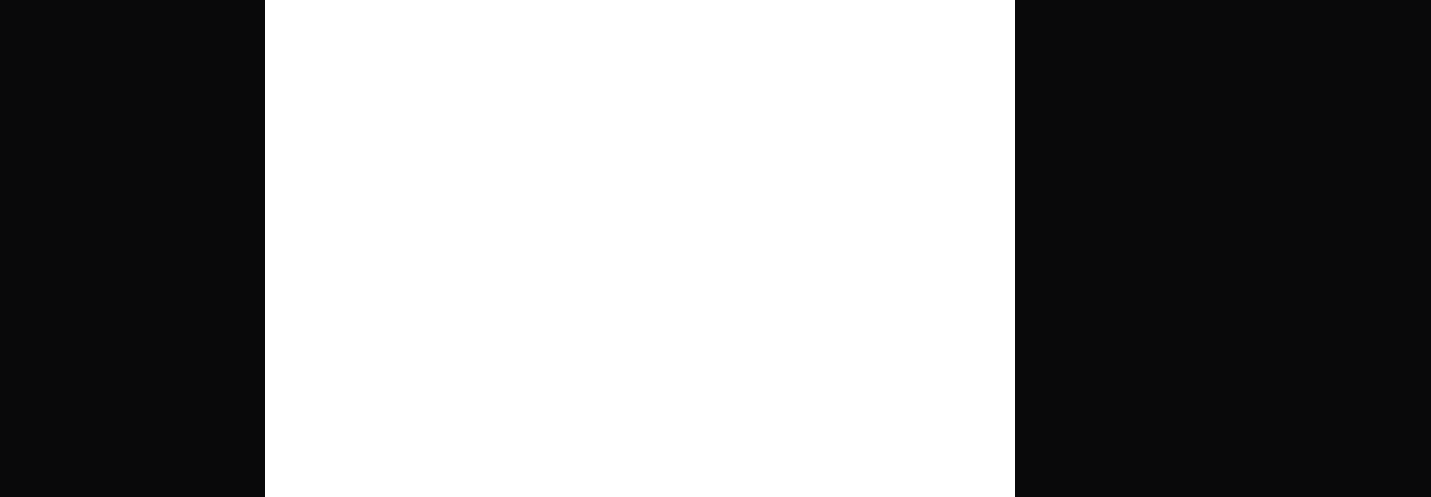
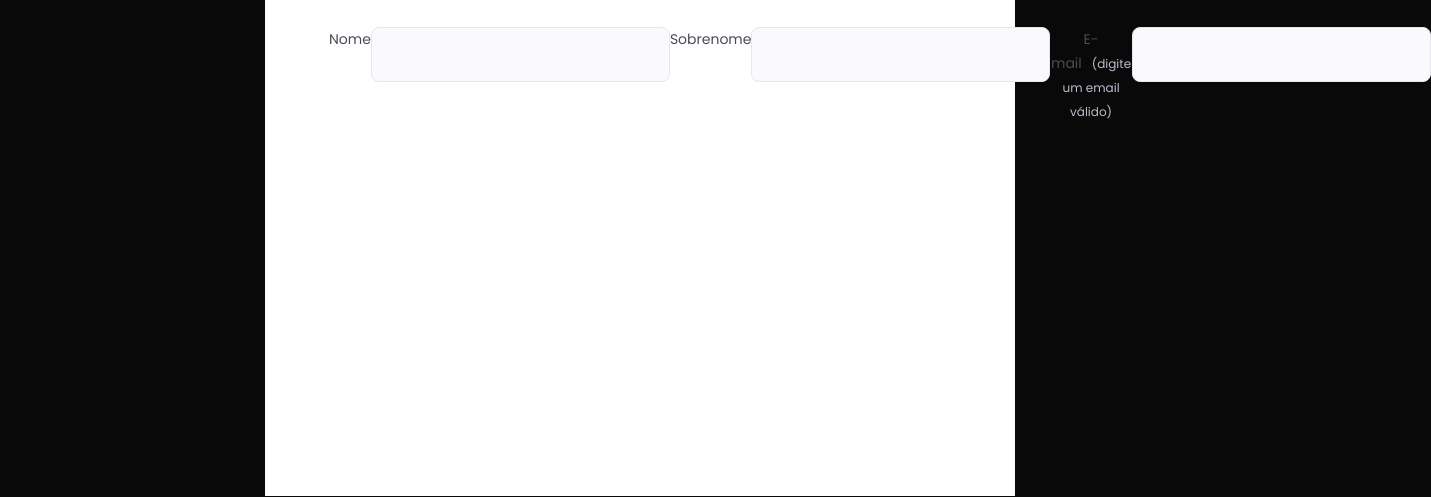
Before and after one commit to luanrodriguespigosso/event-form, a plain HTML site: page index.html in a window 1280 px wide. Shown: the part 468-965 px from the top of the page, 1431 px wide, since content can reach past the window. Drawn offline with Linux system fonts and the light colour scheme.

Commit message:
feat: Adicionado campo do tipo input e estilizado

```diff
--- a/assets/css/style.css
+++ b/assets/css/style.css
@@ -3,17 +3,25 @@
   --background-gray: #121214;
   --background-white: #ffffff;
   --header-form: #8257e5;
+  --text-label: #4e4958;
   font-size: 62.5%;
 }
 
 * {
   margin: 0;
   padding: 0;
+  box-sizing: border-box;
+}
+
+body,
+input,
+button,
+select,
+textarea {
+  font-family: "Poppins", sans-serif;
 }
 
 body {
-  font-family: "Poppins", sans-serif;
-  font-size: 1.4rem;
   background: var(--background-gradient);
 }
 
@@ -72,4 +80,44 @@ h2 {
 form {
   background: var(--background-white);
   min-height: 50rem;
+  padding: 3.1rem 6.4rem 6.4rem;
 }
+
+fieldset {
+  border: none;
+}
+
+.input-wrapper {
+  display: flex;
+}
+
+.input-wrapper label {
+  font-size: 1.4rem;
+  line-height: 2.4rem;
+  color: var(--text-label);
+  margin-bottom: 0.8rem;
+}
+
+.input-wrapper label span {
+  font-size: 1.2rem;
+  line-height: 2rem;
+  color: #c1bccc;
+  margin-left: 1rem;
+}
+
+input {
+  background: #fafafc;
+  border: 1px solid #e6e6f0;
+  border-radius: 8px;
+  height: 5.5rem;
+  margin-bottom: 1.5rem;
+  padding: 0 2rem;
+  font-size: 1.6;
+  line-height: 2.6;
+  color: #c1bccc;
+}
+
+#name,
+#firtName {
+  width: 30rem;
+}
--- a/index.html
+++ b/index.html
@@ -25,7 +25,20 @@
       </div>
     </header>
 
-    <form></form>
+    <form>
+      <fieldset>
+        <div class="input-wrapper">
+          <label for="name">Nome</label>
+          <input type="text" id="name">
+
+          <label for="firstName">Sobrenome</label>
+          <input type="text" id="firstName">
+
+          <label for="mail">E-mail<span>(digite um email válido)</span></label>
+          <input type="email" id="mail">
+        </div>
+      </fieldset>
+    </form>
   </div>
 </body>
 
```
